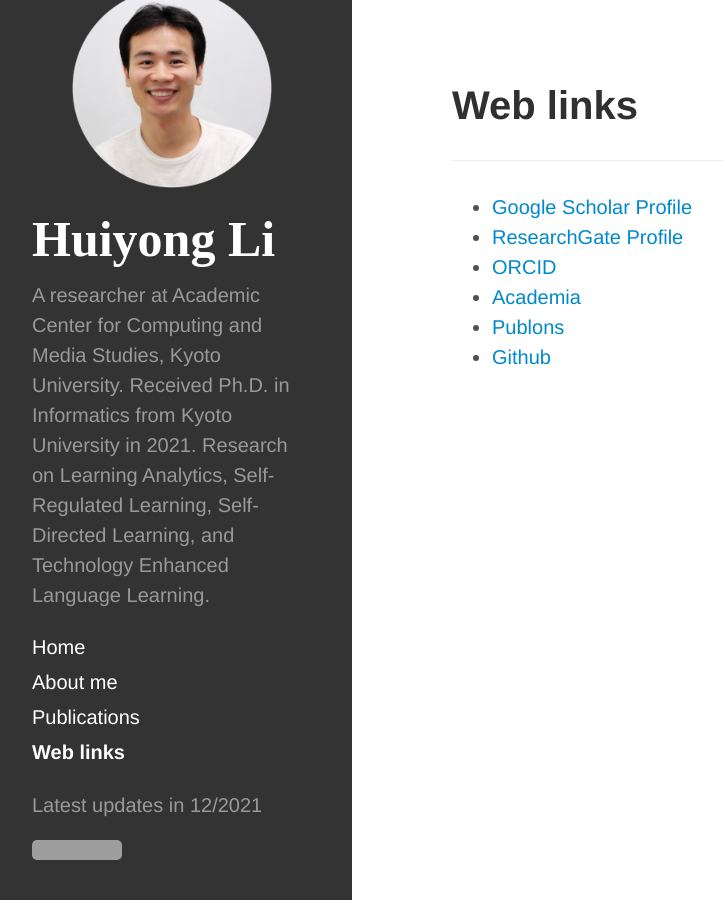
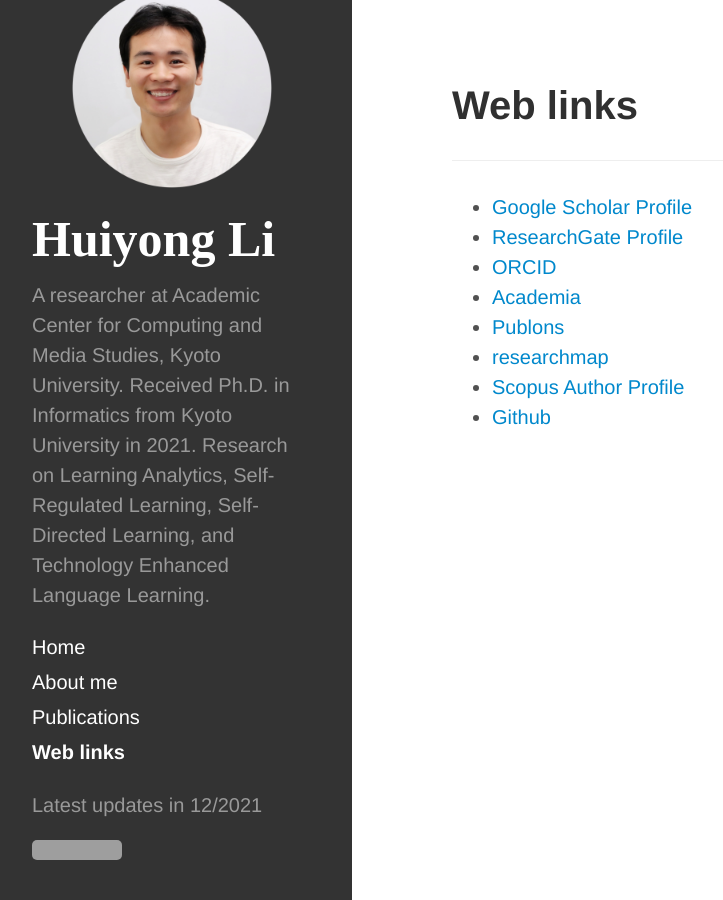
Before and after one commit to li-huiyong/li-huiyong.github.io, a Jekyll site: the page built from web-links.md, in a window 1280 px wide. Shown: the whole page, without its empty margins (8-731 px from the left). Built offline with Jekyll 4.4.1, drawn with Linux system fonts in a browser that asks for light colours; nearby versions of some CDN libraries; some web fonts are replaced; grey boxes are pictures that could not be loaded.

Commit message:
add researchmap and Scopus links

```diff
--- a/web-links.md
+++ b/web-links.md
@@ -10,4 +10,6 @@ ___
 * [ORCID](https://orcid.org/0000-0001-9916-7908){:target="_blank"}
 * [Academia](https://kyoto-u.academia.edu/HuiyongLi){:target="_blank"}
 * [Publons](https://publons.com/researcher/1814352){:target="_blank"}
+* [researchmap](https://researchmap.jp/lihuiyong){:target="_blank"}
+* [Scopus Author Profile](https://www.scopus.com/authid/detail.uri?authorId=57203988596){:target="_blank"}
 * [Github](https://github.com/li-huiyong){:target="_blank"}
```
